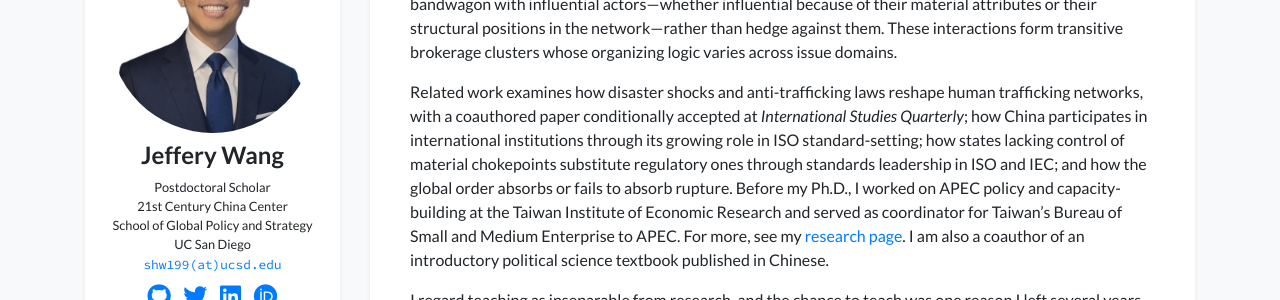
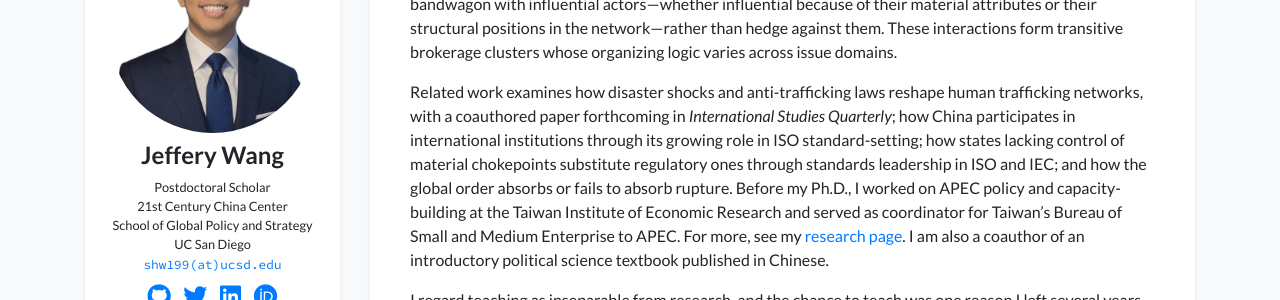
Before and after one commit to jefferywang29/jefferywang29.github.io, a Jekyll site: the page built from index.html, in a window 1280 px wide and 900 px high, scrolled down 376 px. Shown: the part 178-478 px from the top of the window. Built offline with Jekyll 4.4.1, drawn with Linux system fonts in a browser that asks for light colours; nearby versions of some CDN libraries; a style sheet for code colours, icons or effects is not loaded.

Commit message:
ISQ status update

```diff
--- a/_data/profile.yml
+++ b/_data/profile.yml
@@ -53,7 +53,7 @@ short_bio: >-
   </p>
 
   <p>
-    Related work examines how disaster shocks and anti-trafficking laws reshape human trafficking networks, with a coauthored paper conditionally accepted at <em>International Studies Quarterly</em>;
+    Related work examines how disaster shocks and anti-trafficking laws reshape human trafficking networks, with a coauthored paper forthcoming in <em>International Studies Quarterly</em>;
     how China participates in international institutions through its growing role in ISO standard-setting;
     how states lacking control of material chokepoints substitute regulatory ones through standards leadership in ISO and IEC;
     and how the global order absorbs or fails to absorb rupture.
```
Also changed, not shown: _publications/2025-2_relational_trafficking.md (+1 -1 lines), 1 other file.
